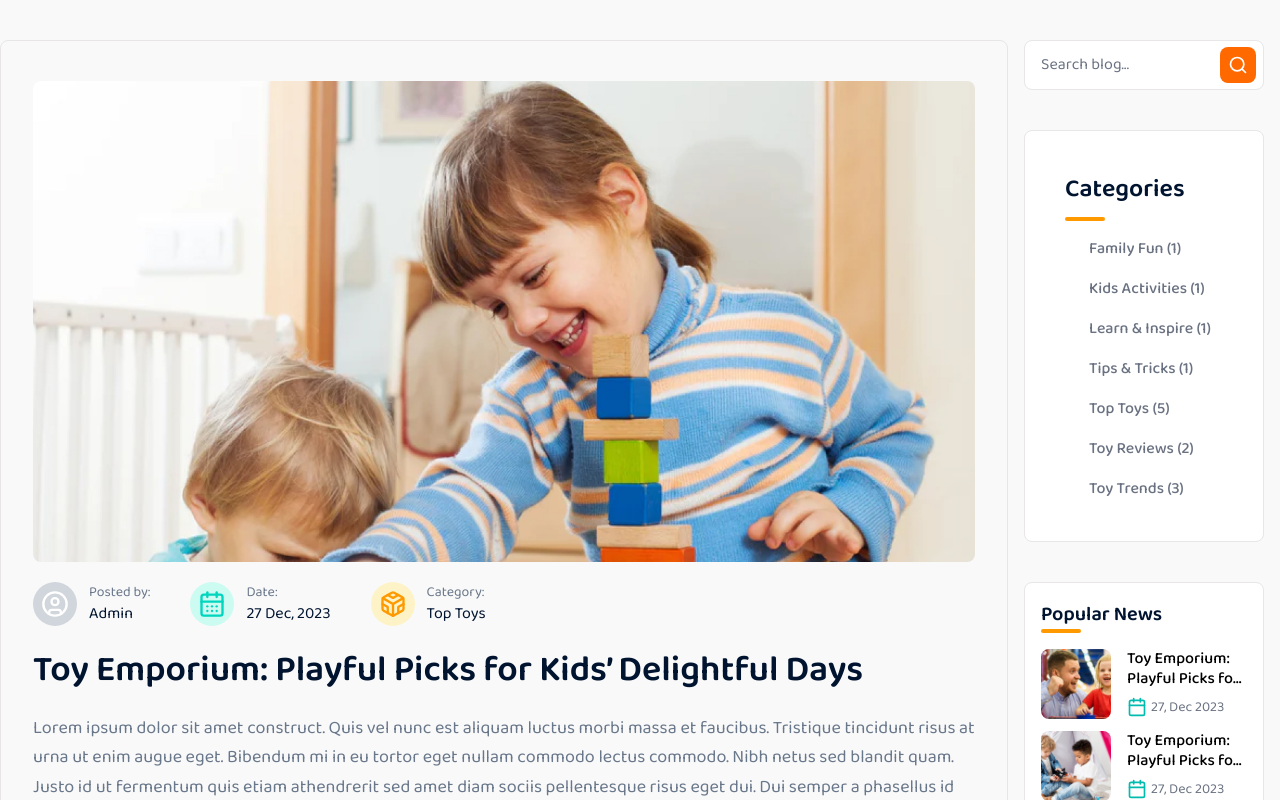
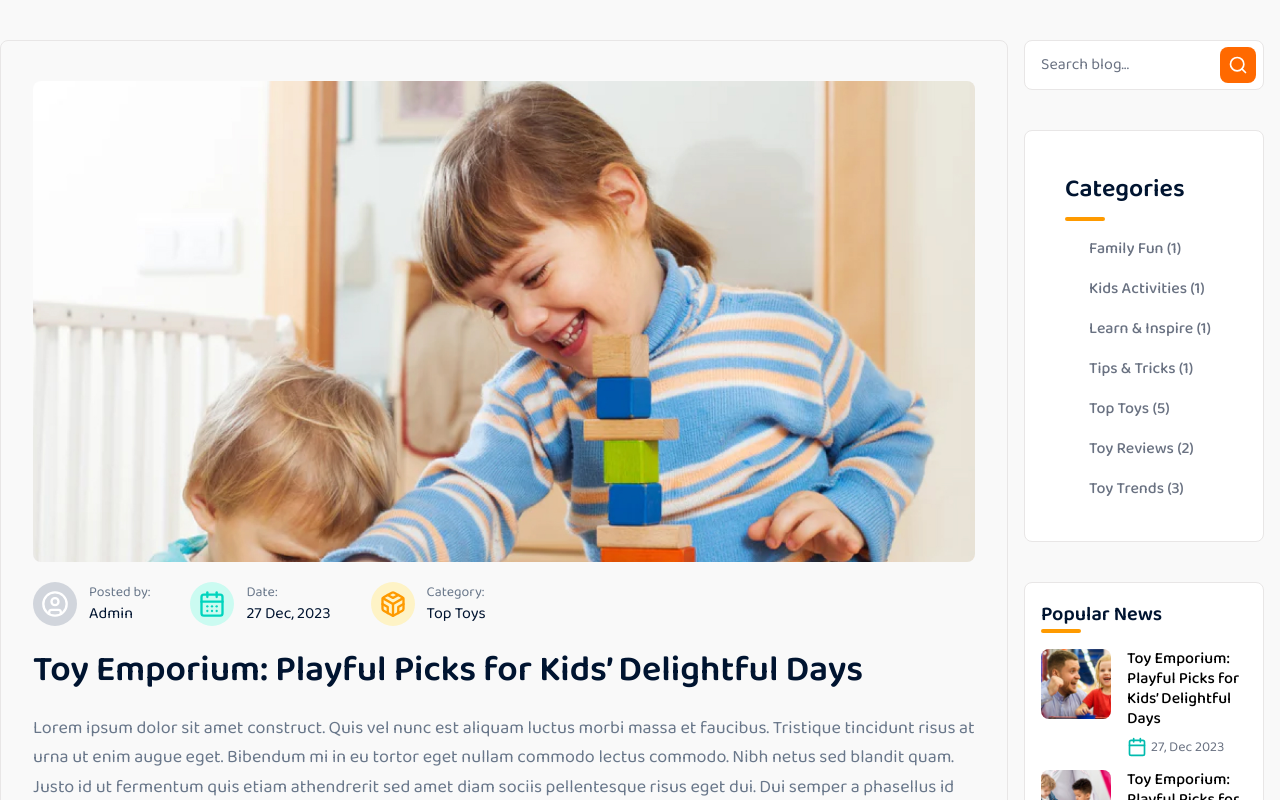
Before and after one commit to Crazyraturi/goffe, a React (Vite) app: page / in a window 1280 px wide. Shown: the top 800 px of the page. Built offline with nearby package versions, Linux system fonts and the light colour scheme.

Commit message:
update 1

```diff
--- a/src/components/NewsCard.jsx
+++ b/src/components/NewsCard.jsx
@@ -13,13 +13,13 @@ const NewsCard = ({ Image }) => {
       </div>
 
       <div className="flex flex-col">
-        <h1 className="font-medium  max-w-[250px] hover:text-[#00BBAE] line-clamp-2 leading-tight">
+        <h1 className="font-medium  text-[16px] leading-tight line-clamp-2 md:line-clamp-none hover:text-[#00BBAE]">
           Toy Emporium: Playful Picks for Kids’ Delightful Days
         </h1>
 
-        <div className="flex items-center  text-gray-500 gap-1 mt-2">
+        <div className="flex items-center text-gray-500 gap-1 mt-2">
           <Calendar className="w-5 h-5 text-[#00BBAE]" />
-          <span className=" text-[14px]">27, Dec 2023</span>
+          <span className="text-[14px]">27, Dec 2023</span>
         </div>
       </div>
     </div>
```
